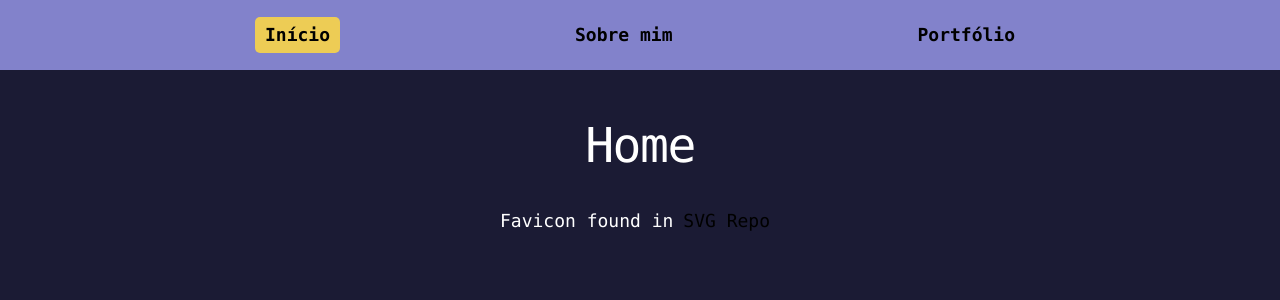
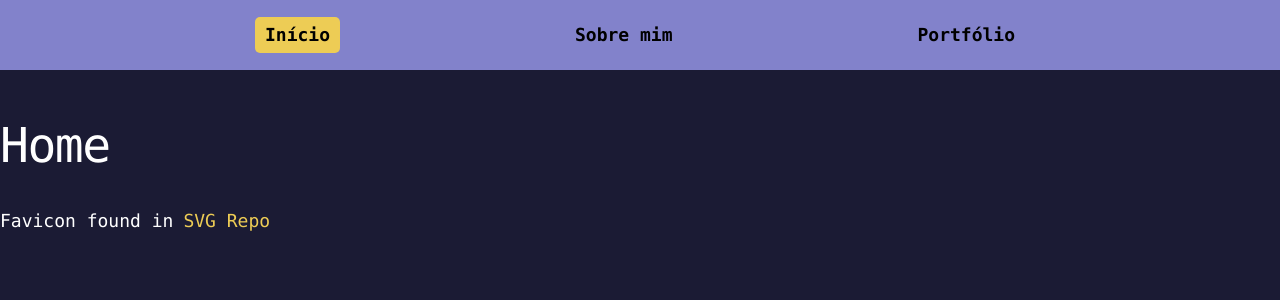
Before and after one commit to Clarinhaaa/minha-pagina-cin, a React (Vite) app: page / in a window 1280 px wide. Shown: the top 300 px of the page. Built offline with nearby package versions, Linux system fonts and the light colour scheme.

Commit message:
refactor(css): atribui cores padrão do site à variáveis CSS

```diff
--- a/src/App.css
+++ b/src/App.css
@@ -1,5 +1,5 @@
 /* Estilos globais para classes */
 a.active {
-    background-color: #edcc55;
+    background-color: var(--accent-color);
     border-radius: 5px;
 }
--- a/src/components/Header.module.css
+++ b/src/components/Header.module.css
@@ -1,5 +1,5 @@
 .headerContainer {
-  background-color: #8282cb;
+  background-color: var(--secondary-bg);
   height: 50px;
   margin-bottom: 30px;
   padding: 10px 30px;
@@ -9,5 +9,6 @@
 
   a {
     font-weight: bold;
+    color: #000;
   }
 }
--- a/src/index.css
+++ b/src/index.css
@@ -4,6 +4,8 @@
   --text: #fff;
   --text-h: #fff;
   --bg: #1b1b34;
+  --secondary-bg: #8282cb;
+  --accent-color: #edcc55;
 
   --sans: ui-monospace, Consolas, monospace;
   --heading: ui-monospace, Consolas, monospace;
@@ -19,7 +21,6 @@
 }
 
 #root { /* classe da div no index.html */
-  text-align: center;
   display: flex;
   flex-direction: column;
   box-sizing: border-box;
@@ -57,6 +58,6 @@ h2 {
 
 a {
     text-decoration: none;
-    color: #000;
+    color: var(--accent-color);
     padding: 5px 10px;
 }
```
